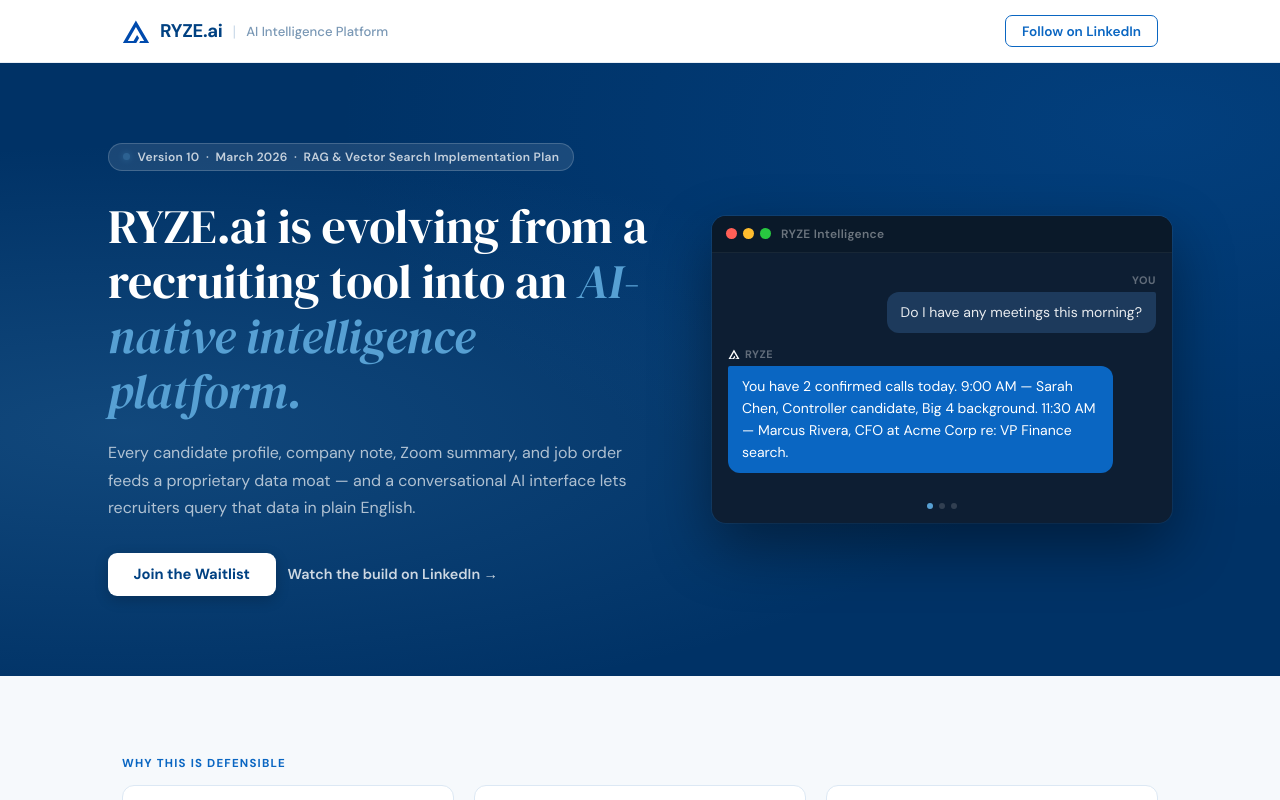
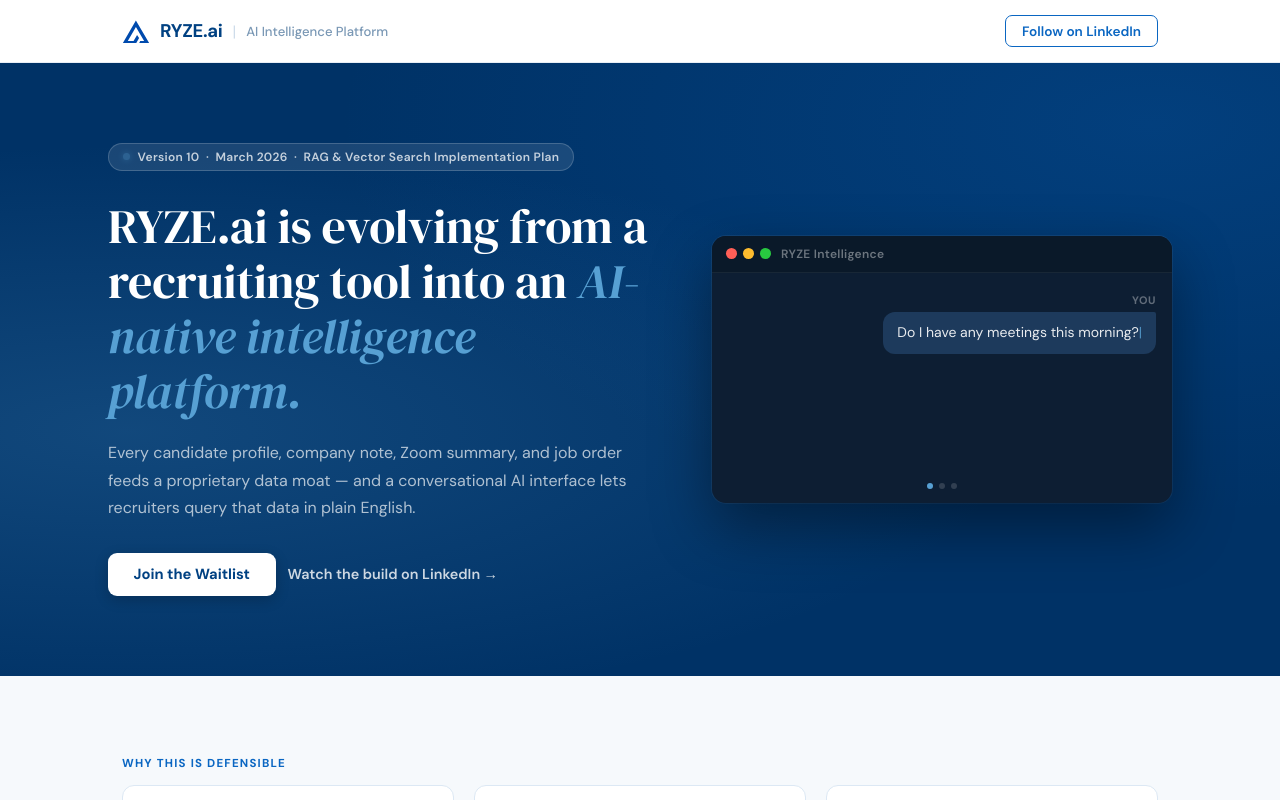
Before and after one commit to djahern-max/ryzerecruiting_frontend, a React (Vite) app: page / in a window 1280 px wide. Built offline with nearby package versions, Linux system fonts and the light colour scheme.

Commit message:
fixed Landing page per Claude's recommendation

```diff
--- a/src/pages/Landing.jsx
+++ b/src/pages/Landing.jsx
@@ -6,6 +6,9 @@ import { Building2, BriefcaseBusiness, Binoculars } from "lucide-react";
 import styles from "./Landing.module.css";
 
 const API_BASE = import.meta.env.VITE_API_URL || "http://localhost:8000";
+
+const VERSION = "10";
+const BUILD_DATE = "March 2026";
 
 // ── Update these with your actual LinkedIn video URLs ────────────────────
 const EPISODES = [
@@ -56,21 +59,7 @@ const EPISODES = [
     title: "Chat Persistence",
     url: "https://www.linkedin.com/posts/daneahern_building-ryze-in-public-episode-8-coming-activity-7439200349271293952-tbTB?utm_source=share&utm_medium=member_desktop&rcm=ACoAAFhYcIkB3YuEArnJ31c8xMk_UxADZZURwzo",
     comingSoon: true,
-    desc: `Every conversation in RYZE Intelligence disappears the moment you refresh the page. Close the tab. Navigate away. Come back tomorrow. Gone.
-
-That's the difference between a demo and a real product.
-
-Episode 8 is about fixing that — building persistent chat history directly into RYZE Intelligence. Same pattern as ChatGPT and Claude.ai:
-
-→ Every conversation saved to the database automatically
-→ Sidebar shows past sessions grouped by date — Today, Yesterday, This Week
-→ Titles auto-generated by AI after the first exchange
-→ Click any past session and the full thread reloads — including inline candidate cards
-→ Delete sessions to keep things clean as you test and iterate
-
-Two new database tables. Five new API endpoints. One sidebar component. One big step from demo to product.
-
-Coming soon.`,
+    desc: "Chat history disappears the moment you refresh. Episode 8 fixes that — persistent sessions saved to the database, a sidebar grouped by date (Today, Yesterday, This Week), AI-generated titles, and full thread reload with inline candidate cards. Two new tables. Five new endpoints. One big step from demo to product.",
   },
 ];
 
@@ -265,37 +254,65 @@ function DemoChat() {
   const [displayA, setDisplayA] = useState("");
 
   useEffect(() => {
+    let mounted = true;
+    const timers = [];
+
+    const safeInterval = (fn, delay) => {
+      const id = setInterval(fn, delay);
+      timers.push({ id, type: "interval" });
+      return id;
+    };
+    const safeTimeout = (fn, delay) => {
+      const id = setTimeout(fn, delay);
+      timers.push({ id, type: "timeout" });
+      return id;
+    };
+    const clearAll = () => {
+      mounted = false;
+      timers.forEach(({ id, type }) =>
+        type === "interval" ? clearInterval(id) : clearTimeout(id)
+      );
+    };
+
     const entry = DEMO_QUERIES[idx];
     setDisplayQ("");
     setDisplayA("");
     setPhase("typing");
 
     let qi = 0;
-    const typingTimer = setInterval(() => {
+    safeInterval(function tick() {
+      if (!mounted) return;
       qi++;
       setDisplayQ(entry.q.slice(0, qi));
       if (qi >= entry.q.length) {
-        clearInterval(typingTimer);
-        setTimeout(() => {
+        clearAll();
+        safeTimeout(() => {
+          if (!mounted) return;
           setPhase("answering");
           let ai = 0;
-          const ansTimer = setInterval(() => {
+          safeInterval(function answerTick() {
+            if (!mounted) return;
             ai += 3;
             setDisplayA(entry.a.slice(0, ai));
             if (ai >= entry.a.length) {
               setDisplayA(entry.a);
-              clearInterval(ansTimer);
+              clearAll();
               setPhase("done");
-              setTimeout(() => {
+              safeTimeout(() => {
+                if (!mounted) return;
                 setPhase("fading");
-                setTimeout(() => setIdx(i => (i + 1) % DEMO_QUERIES.length), 500);
+                safeTimeout(() => {
+                  if (!mounted) return;
+                  setIdx(i => (i + 1) % DEMO_QUERIES.length);
+                }, 500);
               }, 3500);
             }
           }, 16);
         }, 500);
       }
     }, 35);
-    return () => clearInterval(typingTimer);
+
+    return clearAll;
   }, [idx]);
 
   return (
@@ -418,7 +435,7 @@ export default function Landing() {
         <div className={styles.heroContent}>
           <div className={styles.docTag}>
             <span className={styles.livePulse} />
-            Version 10 &nbsp;·&nbsp; March 2026 &nbsp;·&nbsp; RAG &amp; Vector Search Implementation Plan
+            Version {VERSION} &nbsp;·&nbsp; {BUILD_DATE} &nbsp;·&nbsp; RAG &amp; Vector Search Implementation Plan
           </div>
 
           <h1 className={styles.heroTitle}>
@@ -717,7 +734,7 @@ export default function Landing() {
             <a href="/terms">Terms</a>
             <a href="https://www.linkedin.com/in/daneahern/" target="_blank" rel="noopener noreferrer">LinkedIn</a>
           </div>
-          <p className={styles.footerCopy}>© 2026 RYZE.ai · Built by Daniel Ahern, CPA · Version 10</p>
+          <p className={styles.footerCopy}>© 2026 RYZE.ai · Built by Daniel Ahern, CPA · Version {VERSION}</p>
         </div>
         <a href="/admin/login" className={styles.adminGhost}>Admin</a>
       </footer>
--- a/src/pages/Landing.module.css
+++ b/src/pages/Landing.module.css
@@ -54,12 +54,6 @@
   font-size: 0.82rem;
   color: #7a98b5;
   font-weight: 500;
-}
-
-.headerRight {
-  display: flex;
-  align-items: center;
-  gap: 12px;
 }
 
 .linkedinBtn {
```
